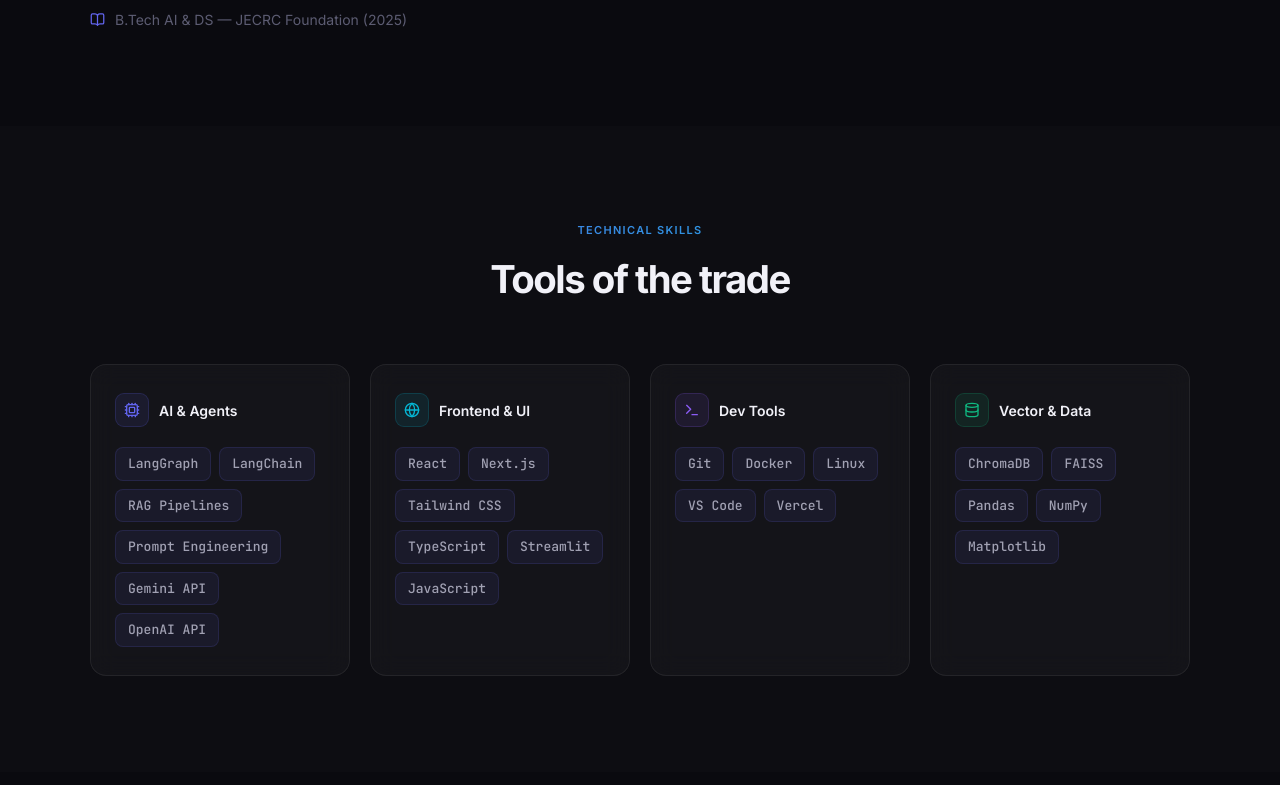
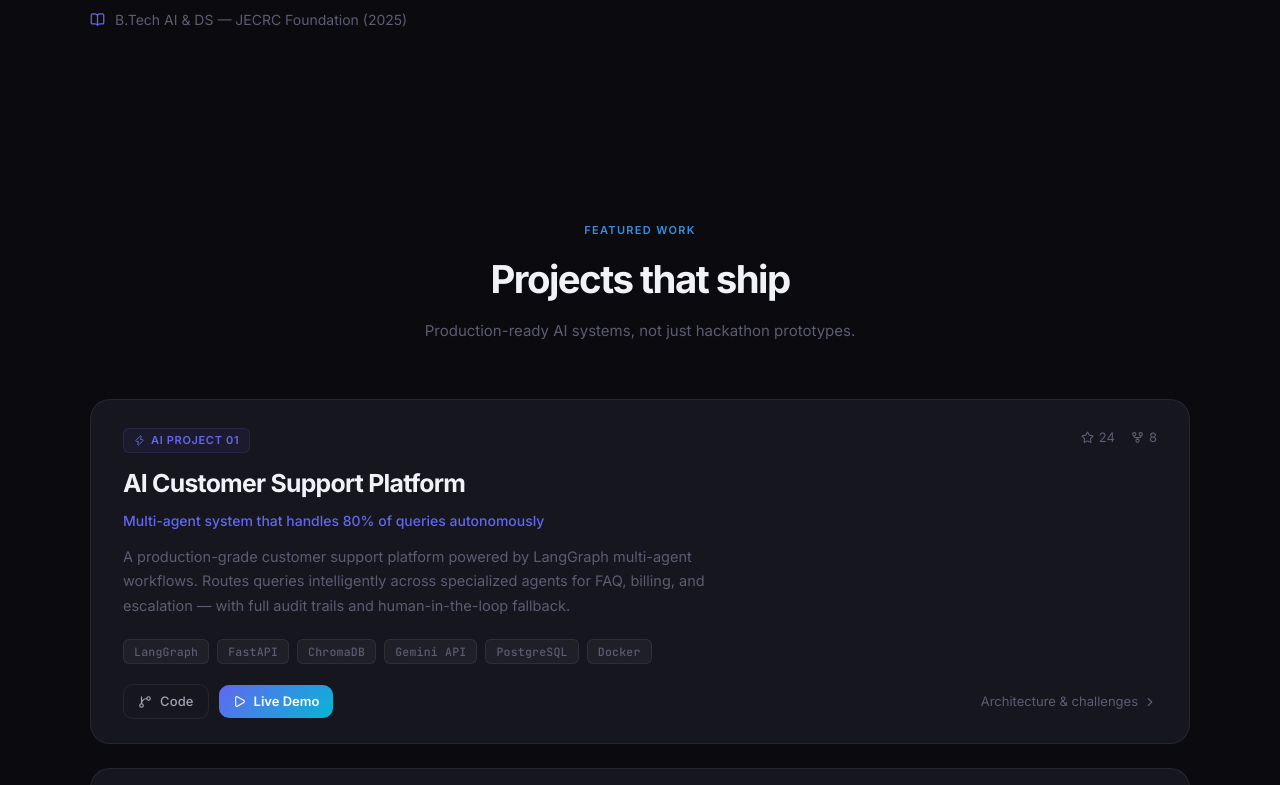
Before and after one commit to nishant264/portfolio, a Next.js app: page / in a window 1280 px wide. Shown: the part 1340-2125 px from the top of the page. Built offline with nearby package versions, Linux system fonts and the light colour scheme.

Commit message:
Move skills below projects

```diff
--- a/app/page.tsx
+++ b/app/page.tsx
@@ -13,8 +13,8 @@ import {
 /* ── Data ─────────────────────────────────────────────────── */
 const NAV_LINKS = [
   { label: "About", href: "#about" },
+  { label: "Projects", href: "#projects" },
   { label: "Skills", href: "#skills" },
-  { label: "Projects", href: "#projects" },
   { label: "Blog", href: "#blog" },
   { label: "Contact", href: "#contact" },
 ];
@@ -23,22 +23,27 @@ const SKILLS = {
   "AI & Agents": {
     color: "#6366F1",
     icon: Cpu,
-    items: ["LangGraph", "LangChain", "RAG Pipelines", "Prompt Engineering", "Gemini API", "OpenAI API"],
+    items: ["LangGraph", "LangChain", "Agency Swarm", "Agno", "RAG Pipelines", "Prompt Engineering", "Gemini API", "OpenAI API"],
   },
   "Frontend & UI": {
     color: "#06B6D4",
     icon: Globe,
     items: ["React", "Next.js", "Tailwind CSS", "TypeScript", "Streamlit", "JavaScript"],
   },
-  "Dev Tools": {
+  "Backend & APIs": {
     color: "#8B5CF6",
-    icon: Terminal,
-    items: ["Git", "Docker", "Linux", "VS Code", "Vercel"],
+    icon: Code2,
+    items: ["Python", "FastAPI", "REST APIs", "Pydantic", "PostgreSQL", "SQLite"],
   },
   "Vector & Data": {
     color: "#10B981",
     icon: Database,
-    items: ["ChromaDB", "FAISS", "Pandas", "NumPy", "Matplotlib"],
+    items: ["ChromaDB", "Qdrant", "FAISS", "OpenAI Embeddings", "Pandas", "NumPy", "Matplotlib"],
+  },
+  "Developer Workflow": {
+    color: "#F59E0B",
+    icon: Terminal,
+    items: ["Git", "GitHub", "Docker", "Linux", "VS Code", "Vercel"],
   },
 };
 
@@ -1259,8 +1264,8 @@ export default function Home() {
       <main>
         <HeroSection />
         <AboutSection />
+        <ProjectsSection />
         <SkillsSection />
-        <ProjectsSection />
         <BlogSection />
         <ContactSection />
       </main>
```
